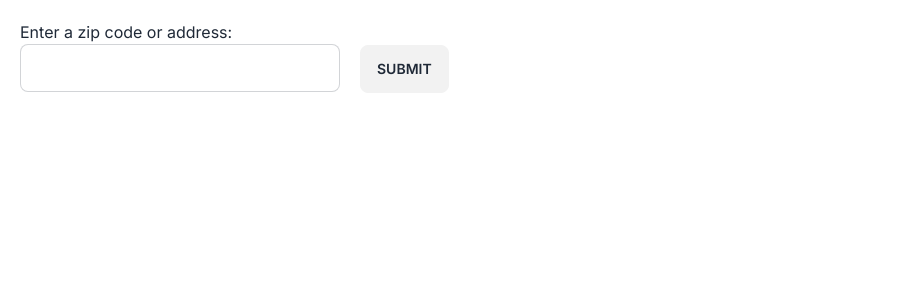
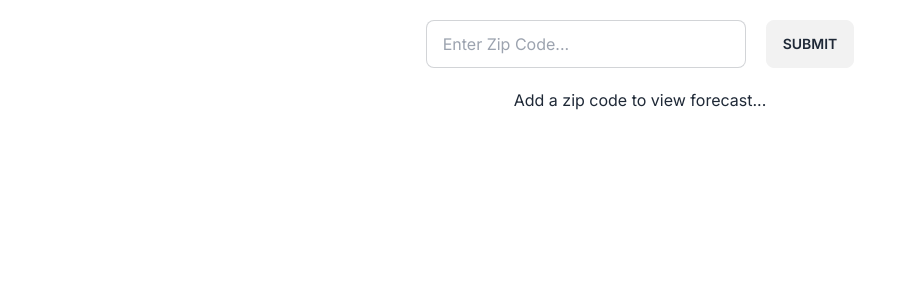
Before and after one commit to ajdemarco95/weather-app, a Next.js app: page / in a window 1280 px wide. Shown: the top 300 px of the page, without its empty margins (0-897 px from the left). Built offline with nearby package versions, Linux system fonts and the light colour scheme.

Commit message:
Core functionality is complete

```diff
--- /dev/null
+++ b/app/ForecastSlider.js
@@ -0,0 +1,31 @@
+import React from "react";
+import "keen-slider/keen-slider.min.css";
+import { useKeenSlider } from "keen-slider/react";
+import WeatherCard from "./WeatherCard";
+
+function ForecastSlider(props) {
+  const forecast = props.forecast;
+  const [sliderRef, instanceRef] = useKeenSlider(
+    {
+      slideChanged() {
+        console.log("slide changed");
+      },
+    },
+    []
+  );
+
+  return (
+    <div ref={sliderRef} className="keen-slider">
+      {forecast &&
+        forecast.map((item, index) => {
+          return (
+            <div key={index} className="keen-slider__slide">
+              <WeatherCard item={item} />
+            </div>
+          );
+        })}
+    </div>
+  );
+}
+
+export default ForecastSlider;
--- /dev/null
+++ b/app/ViewForecast.js
@@ -0,0 +1,18 @@
+import React from "react";
+import ForecastSlider from "./ForecastSlider";
+
+function ViewForecast(props) {
+  const { forecast, location } = props;
+  return (
+    <>
+      <div className="text-center mb-10">
+        <p>
+          {location.city}, {location.state}
+        </p>
+      </div>
+      <ForecastSlider forecast={forecast} />
+    </>
+  );
+}
+
+export default ViewForecast;
--- /dev/null
+++ b/app/WeatherCard.js
@@ -0,0 +1,16 @@
+import React from "react";
+
+function WeatherCard(props) {
+  const item = props.item;
+  return (
+    <div className="text-center mx-20 flex items-center justify-center flex-col">
+      <h2>{item.name}</h2>
+      <p className="my-5">{item.shortForecast}</p>
+      {/* <p>{item.detailedForecast}</p> */}
+      <p>{item.temperature} F°</p>
+      <p>{item.humidity}</p>
+    </div>
+  );
+}
+
+export default WeatherCard;
--- a/app/page.js
+++ b/app/page.js
@@ -1,32 +1,26 @@
 "use client";
 import { useState, useEffect } from "react";
+import ViewForecast from "./ViewForecast";
 
 export default function Home() {
   const [search, setSearch] = useState();
   const [forecast, setForecast] = useState();
-
-  useEffect(() => {
-    if (search) {
-      console.log(search);
-    }
-  }, [search]);
+  const [location, setLocation] = useState();
 
   const handleSubmit = async () => {
     let apiCallURL = `/api/weather?text=${search}`;
-
     const res = await fetch(apiCallURL);
     const data = await res.json();
-
     setForecast(data.forecast);
-
+    setLocation(data.location);
     console.log(data);
   };
 
   return (
     <main>
-      <div className="m-5">
-        <p>Enter a zip code or address:</p>
+      <div className="m-5 flex items-center justify-center w-100">
         <input
+          placeholder="Enter Zip Code..."
           type="text"
           className="input input-bordered w-full max-w-xs"
           onChange={(e) => {
@@ -42,17 +36,10 @@ export default function Home() {
           Submit
         </button>
       </div>
-      <div>
-        {forecast &&
-          forecast.map((item, index) => {
-            return (
-              <div key={index} className="">
-                {item.name}
-              </div>
-            );
-            console.log(item, index);
-          })}
-      </div>
+      {!forecast && (
+        <p className="text-center">Add a zip code to view forecast...</p>
+      )}
+      {forecast && <ViewForecast forecast={forecast} location={location} />}
     </main>
   );
 }
--- a/package.json
+++ b/package.json
@@ -12,6 +12,7 @@
     "autoprefixer": "10.4.14",
     "eslint": "8.43.0",
     "eslint-config-next": "13.4.7",
+    "keen-slider": "^6.8.5",
     "next": "13.4.7",
     "postcss": "8.4.24",
     "react": "18.2.0",
```
Also changed, not shown: 1 other file (tests, documents, lock files or other folders).
